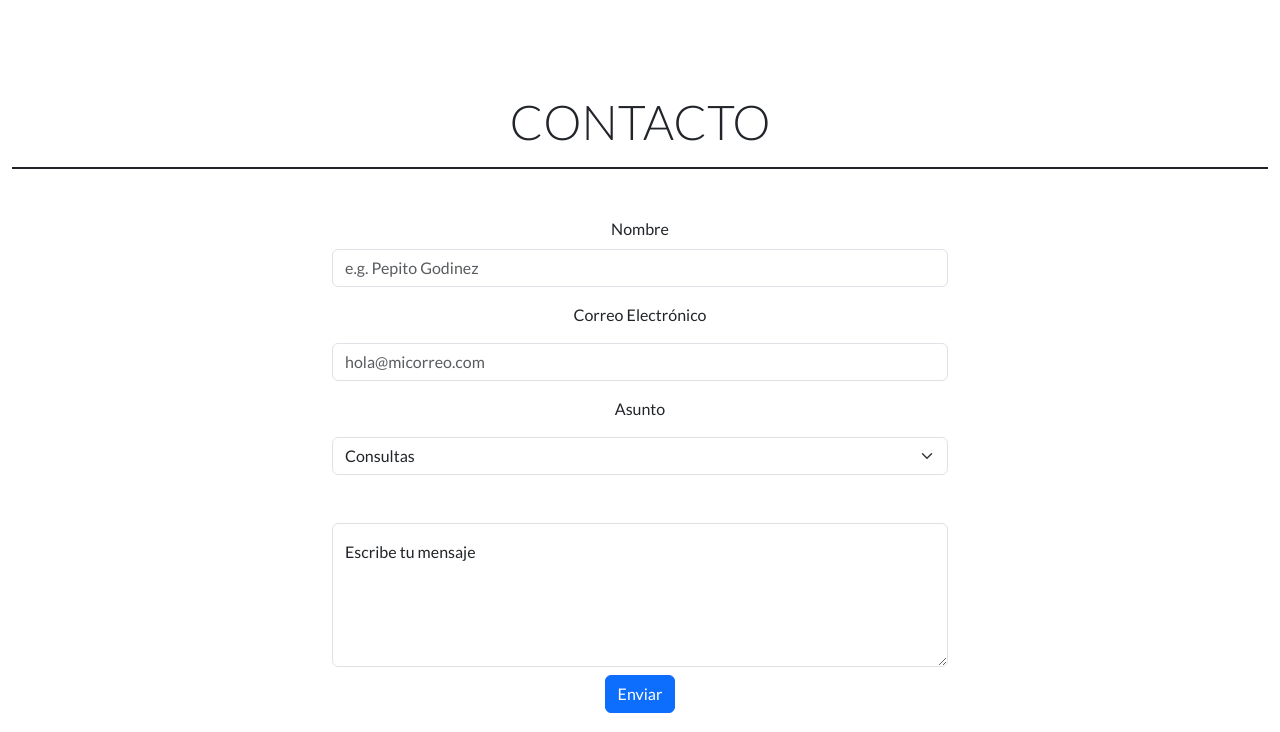
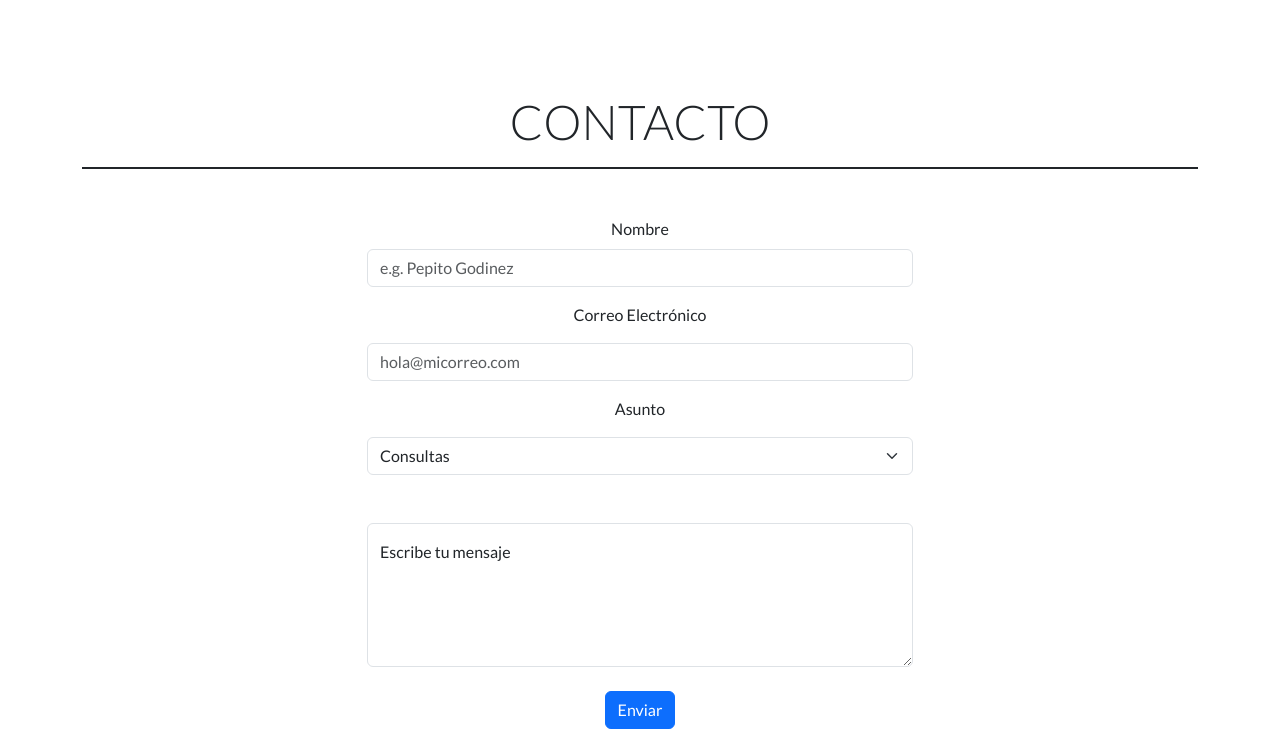
Before and after one commit to ssaavedrat/viajesChile, a plain HTML site: page index.html in a window 1280 px wide. Shown: the part 2060-2792 px from the top of the page. Drawn offline with nearby package versions, Linux system fonts and the light colour scheme.

Commit message:
minor changes (class container)

```diff
--- a/index.html
+++ b/index.html
@@ -171,7 +171,7 @@
     </section>
 
     <!-- Contacto -->
-    <section id="contactUs" class="container-fluid text-center py-5">
+    <section id="contactUs" class="container text-center pt-5">
       <h2 class="text-uppercase text-center display-5">Contacto</h2>
       <hr class="d-none d-md-block border border-dark border-1 opacity-100" />
       <div class="row justify-content-center my-5">
@@ -190,7 +190,7 @@
               <option value="reclamos">Reclamos</option>
             </select>
 
-            <div class="form-floating mt-5 mb-2">
+            <div class="form-floating mt-5 mb-4">
               <textarea name="msg" id="msg" class="form-control" placeholder="Escribe tu mensaje"></textarea>
               <label for="msg">Escribe tu mensaje</label>
             </div>
```
